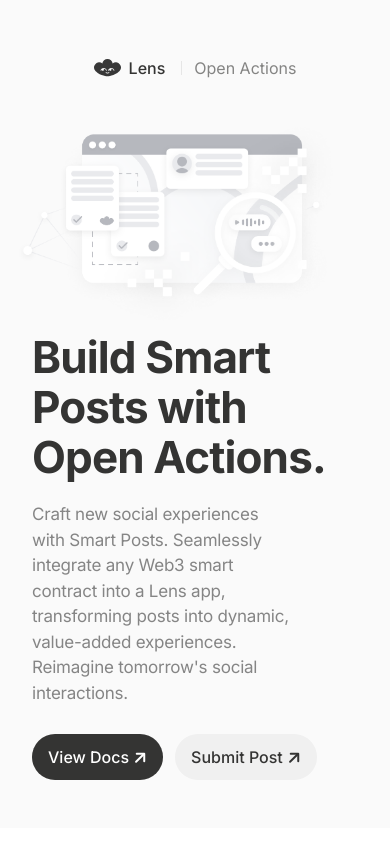
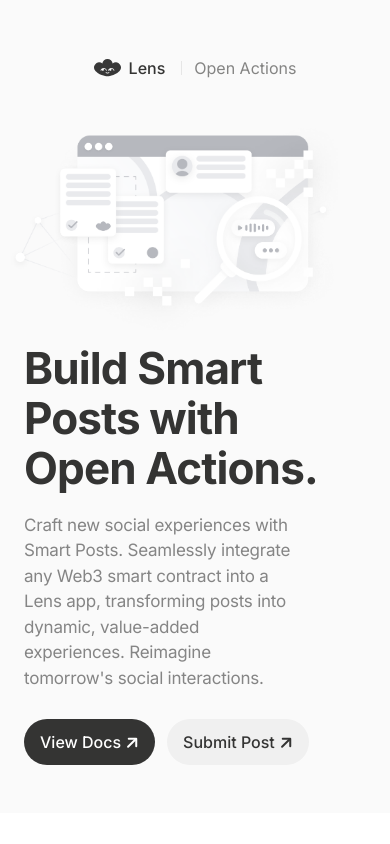
Before and after one commit to lens-protocol/open-actions-directory, a Next.js app: page / in a window 390 px wide. Shown: the top 844 px of the page. Built offline with nearby package versions, Linux system fonts and the light colour scheme.

Commit message:
updates to breakpoint

```diff
--- a/app/page.tsx
+++ b/app/page.tsx
@@ -11,13 +11,12 @@
     ">
       <div
       className='
-      flex px-8 w-full
-      flex-col md:flex-row
+      flex w-full flex-col
+      bg-[#FAFAFA]
+      pb-12 pt-14 px-6
+      sm:pt-28
+      md:pb-0 md:bg-[transparent] md:flex-row md:px-8
       xl:w-[1167px] xl:px-0
-      bg-[#FAFAFA] md:bg-[transparent]
-      pb-12 md:pb-0
-      pt-14
-      sm:pt-28
       '
       >
         <div
@@ -60,11 +59,11 @@
           </div>
           <h1
             className='
-            text-[#343433] tracking-[-0.020em]
-            text-[44px] leading-[50px] pr-5
-            font-bold mt-0
+            text-[#343433] text-[44px] font-bold
+            tracking-[-0.020em] leading-[50px]
+            pr-5 mt-0
             lg:pr-0
-            lg:mt-7 lg:text-[48px] lg:leading-[52.8px]
+            md:mt-7 lg:text-[48px] lg:leading-[52.8px]
             '
           >
             Build Smart Posts with Open Actions.
--- a/components/actions.tsx
+++ b/components/actions.tsx
@@ -8,11 +8,14 @@
   return (
     <div
       className='
-      mt-6 md:mt-0
-      px-5 xl:px-0'
+      mt-6 px-6
+      md:mt-0
+      xl:px-0
+      '
     >
       <div className='
       mt-6
+      md:mt-12
       lg:mt-20
       '>
         <p
--- a/components/ui/action-card.tsx
+++ b/components/ui/action-card.tsx
@@ -75,15 +75,11 @@
       {/* Active Dialog */}
       <DialogContent
         className='
-        border-0
-        w-full
-        h-screen
-        md:h-[591px]
-        md:min-w-[480px]
+        border-0 p-0 pt-24
+        w-full h-screen rounded-0
+        sm:rounded-lg sm:pt-0
+        md:h-[591px] md:min-w-[480px]
         lg:min-w-[673px]
-        p-0
-        rounded-0 sm:rounded-lg
-        pt-24 sm:pt-0
         '
       >
         <div
--- a/components/ui/dialog.tsx
+++ b/components/ui/dialog.tsx
@@ -21,7 +21,7 @@
   <DialogPrimitive.Overlay
     ref={ref}
     className={cn(
-      "fixed inset-0 z-50 bg-black/50 backdrop-blur-sm data-[state=open]:animate-in data-[state=closed]:animate-out data-[state=closed]:fade-out-0 data-[state=open]:fade-in-0",
+      "fixed inset-0 z-50 md:bg-black/50 backdrop-blur-sm data-[state=open]:animate-in data-[state=closed]:animate-out data-[state=closed]:fade-out-0 data-[state=open]:fade-in-0",
       className
     )}
     {...props}
```
